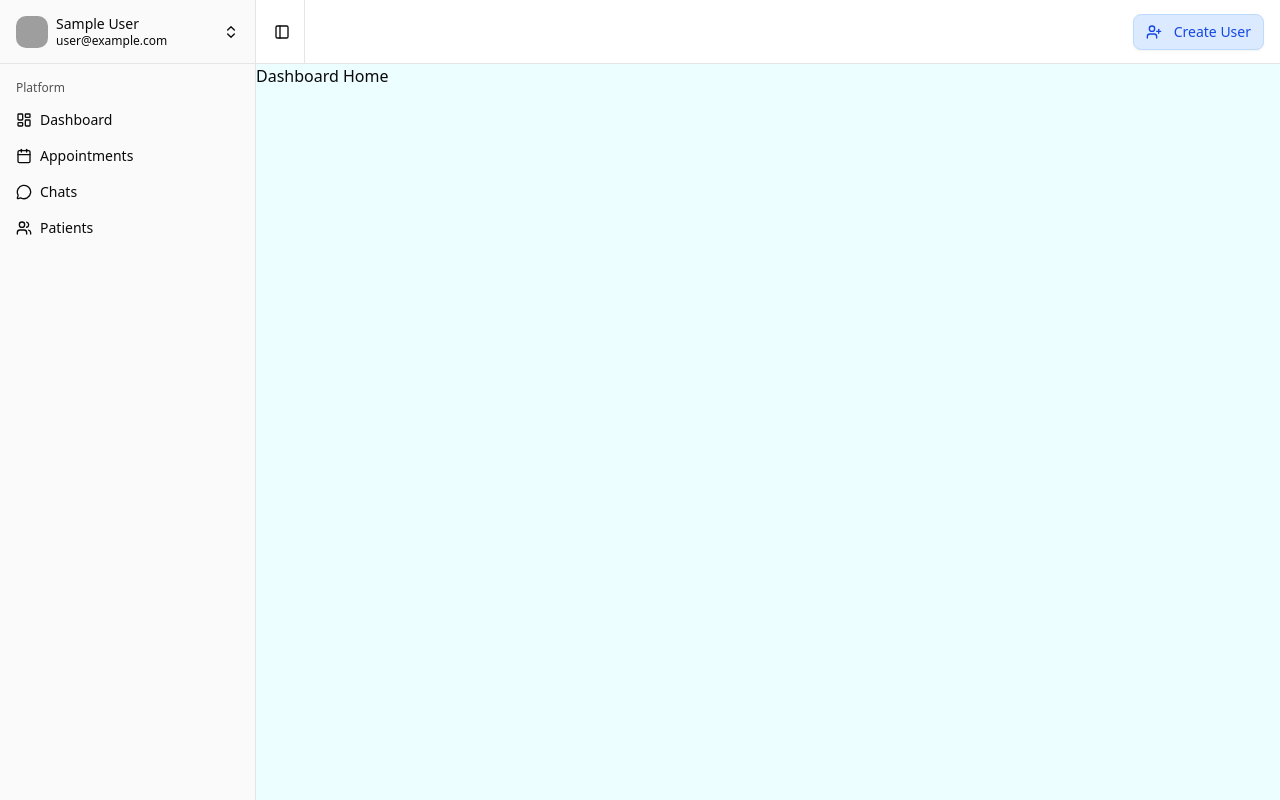
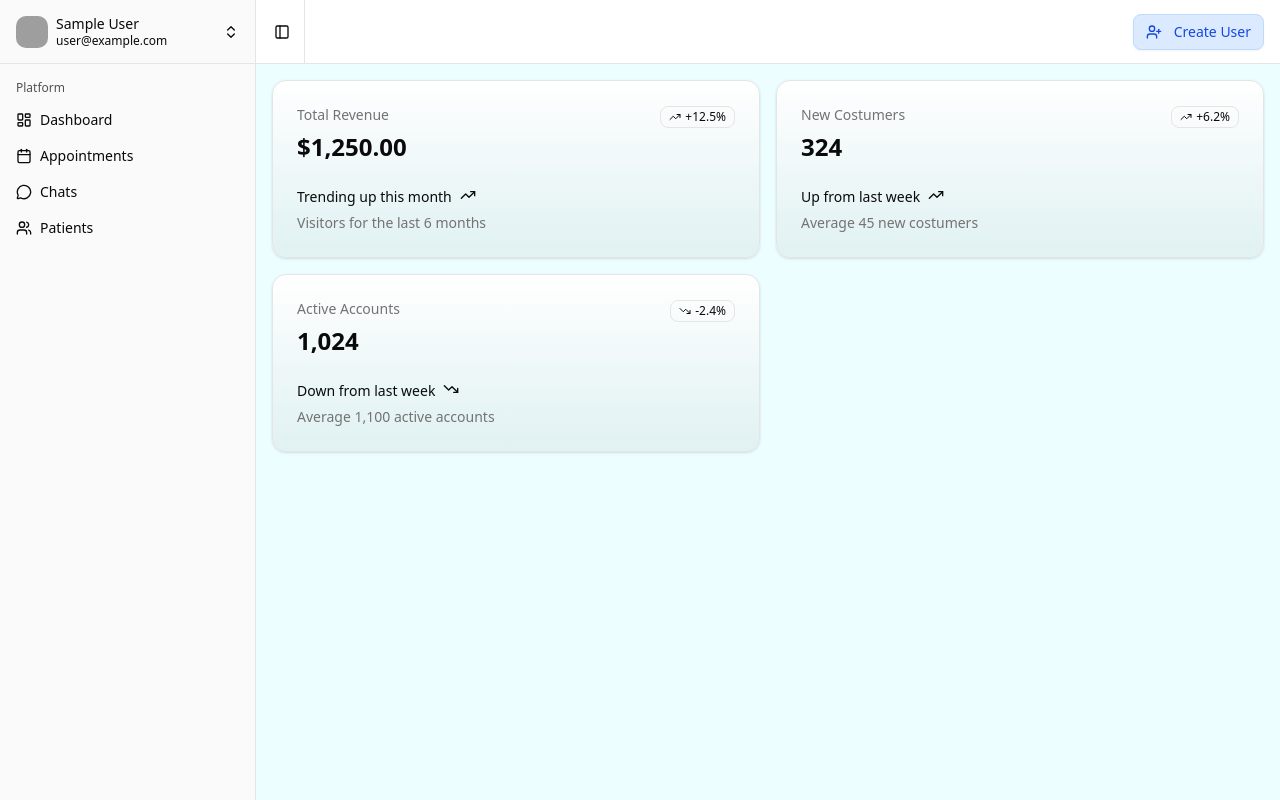
Before and after one commit to gabrielh-muniz/aleia-chatbot, a React (Vite) app in the folder frontend/: page /dashboard in a window 1280 px wide. Built offline with nearby package versions, Linux system fonts and the light colour scheme; no server answers; sample sign-in values are in the browser's storage; grey boxes are pictures that could not be loaded.

Commit message:
feat: add the dashboard page with its first section

```diff
--- a/frontend/src/App.jsx
+++ b/frontend/src/App.jsx
@@ -5,6 +5,7 @@ import ProtectedRoute from "@/components/ProtectedRoute";
 import UserAuthControl from "@/components/UserAuthControl";
 import DashboardLayout from "@/layouts/DashboardLayout";
 import ProfilePage from "@/pages/ProfilePage";
+import DashboardPage from "@/pages/DashboardPage";
 
 function App() {
   return (
@@ -35,7 +36,7 @@ function App() {
             </ProtectedRoute>
           }
         >
-          <Route index element={<div>Dashboard Home</div>} />
+          <Route index element={<DashboardPage />} />
           <Route path="settings" element={<div>Settings Page</div>} />
           <Route path="profile" element={<ProfilePage />} />
         </Route>
--- /dev/null
+++ b/frontend/src/components/SectionCards.jsx
@@ -0,0 +1,69 @@
+import { Badge } from "@/components/ui/badge";
+import {
+  Card,
+  CardAction,
+  CardDescription,
+  CardFooter,
+  CardHeader,
+  CardTitle,
+} from "@/components/ui/card";
+import { percent } from "framer-motion";
+import { TrendingUp, TrendingDown } from "lucide-react";
+
+const data = [
+  {
+    title: "Total Revenue",
+    value: "$1,250.00",
+    percent: "+12.5%",
+    stat: "Trending up this month",
+    footer: "Visitors for the last 6 months",
+    icon: TrendingUp,
+  },
+  {
+    title: "New Costumers",
+    value: "324",
+    percent: "+6.2%",
+    stat: "Up from last week",
+    footer: "Average 45 new costumers",
+    icon: TrendingUp,
+  },
+  {
+    title: "Active Accounts",
+    value: "1,024",
+    percent: "-2.4%",
+    stat: "Down from last week",
+    footer: "Average 1,100 active accounts",
+    icon: TrendingDown,
+  },
+];
+
+function SectionCards() {
+  return (
+    <div className="grid grid-cols-1 gap-4 md:grid-cols-2">
+      {data.map((item, index) => (
+        <Card key={index} className="bg-gradient-to-t from-primary/5 to-card">
+          <CardHeader>
+            <CardDescription>{item.title}</CardDescription>
+            <CardTitle className="text-2xl font-semibold tabular-nums @[250px]/card:text-3xl">
+              {item.value}
+            </CardTitle>
+            <CardAction>
+              <Badge variant="outline">
+                {item.icon && <item.icon />}
+                {item.percent}
+              </Badge>
+            </CardAction>
+          </CardHeader>
+          <CardFooter className="flex-col items-start gap-1.5 text-sm">
+            <div className="line-clamp-1 flex gap-2 font-medium">
+              {item.stat} {item.icon && <item.icon className="size-4" />}
+            </div>
+            <div className="text-muted-foreground">{item.footer}</div>
+          </CardFooter>
+        </Card>
+      ))}
+    </div>
+  );
+}
+
+export default SectionCards;
--- /dev/null
+++ b/frontend/src/pages/DashboardPage.jsx
@@ -0,0 +1,11 @@
+import SectionCards from "@/components/SectionCards";
+
+function DashboardPage() {
+  return (
+    <div className="flex flex-col gap-4 p-3 md:gap-4 md:p-4">
+      <SectionCards />
+    </div>
+  );
+}
+
+export default DashboardPage;
```
